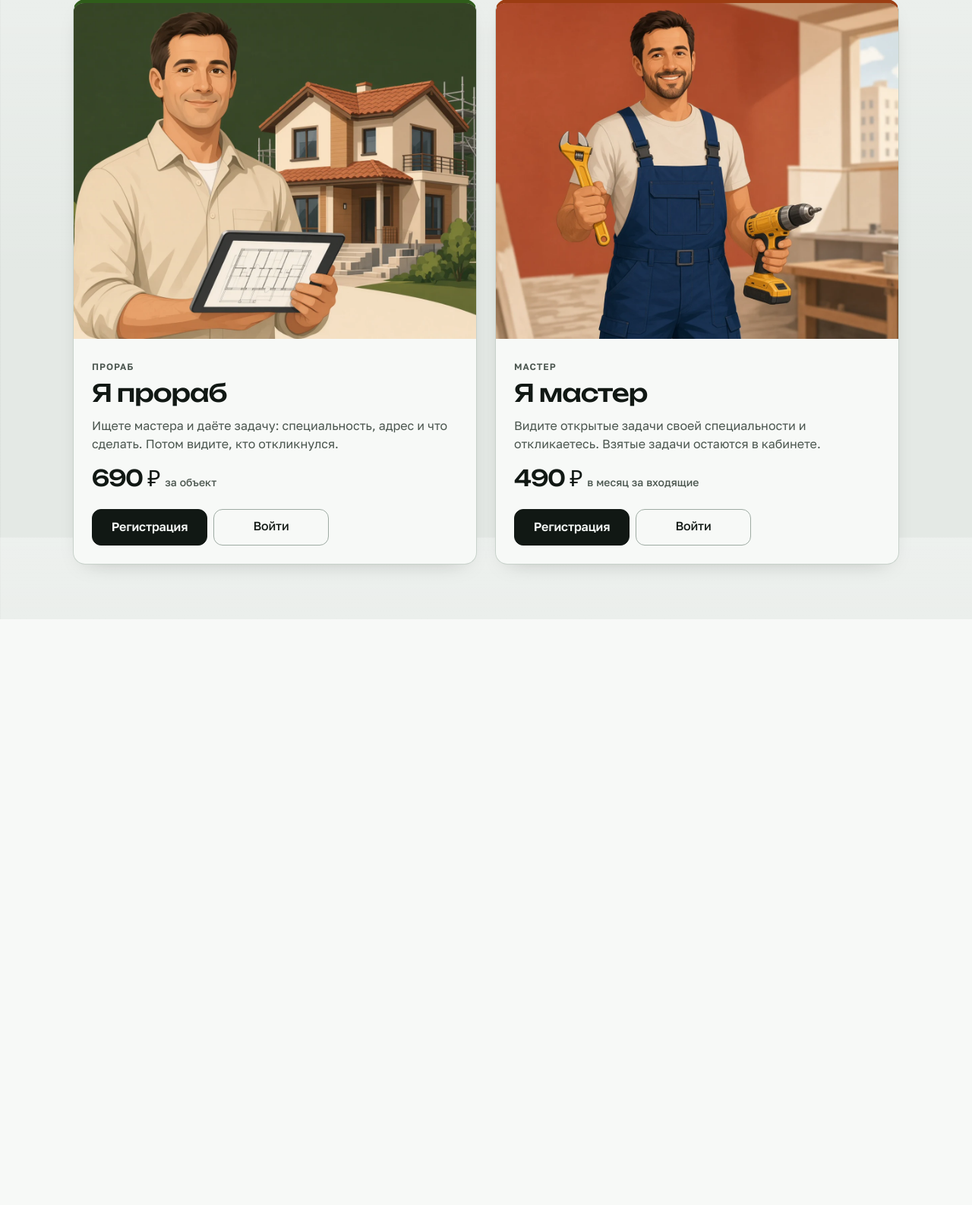
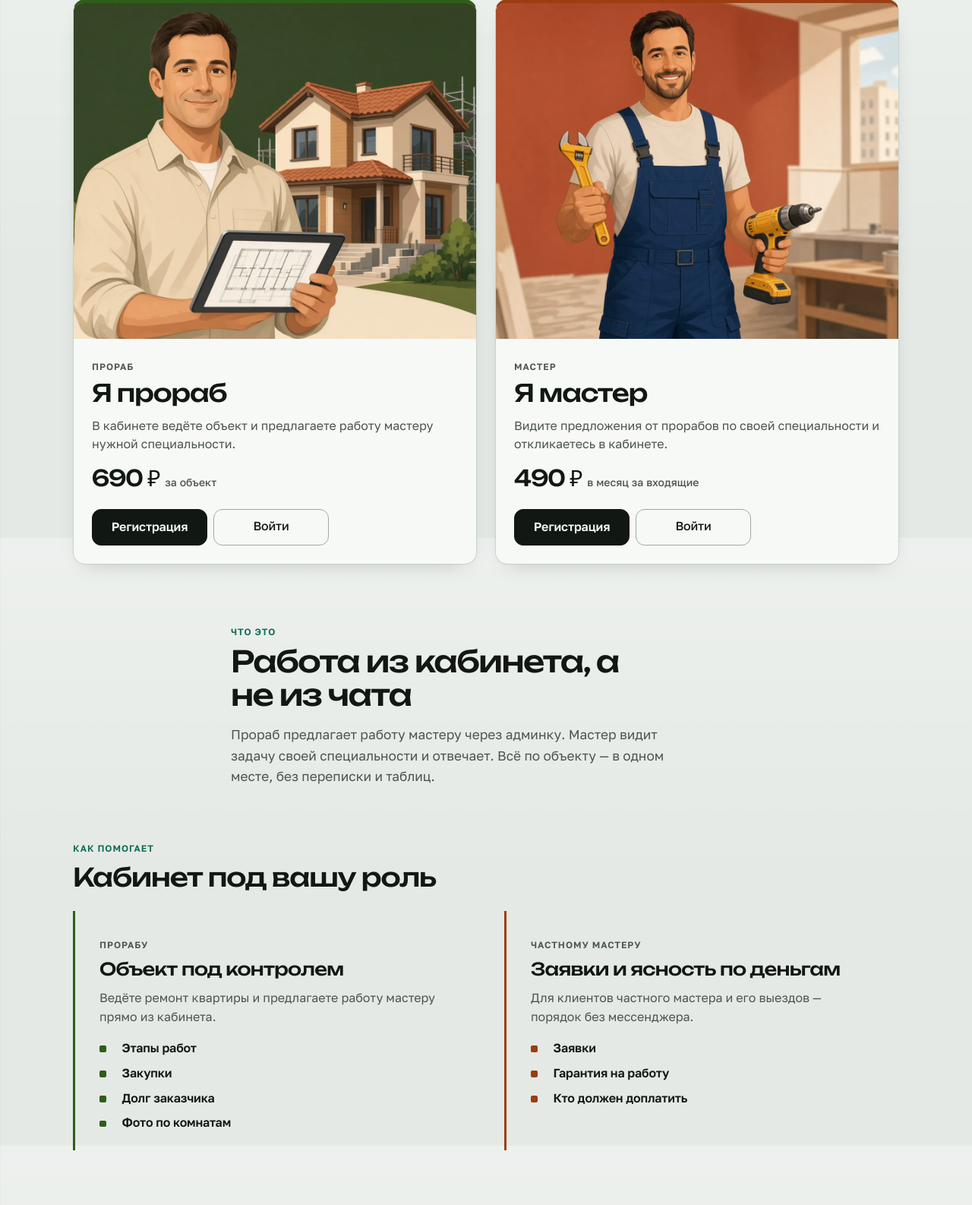
Before and after one commit to ryvkingleb-oss/first-project, a Node server app: page / in a window 1280 px wide. Shown: the part 93-1679 px from the top of the page at 76% size. Before the commit the page ends 908 px from the top, so only its background shows below. Run offline with Node 20, Linux system fonts and the light colour scheme; some web fonts are replaced.

Commit message:
Добавить на главную блоки «что это» и польза ролей
Прораб предлагает работу мастеру через кабинет; отдельно —
этапы/закупки/долг/фото для прораба и заявки/гарантия/доплата
для частного мастера.

Co-authored-by: ryvkingleb-oss <ryvkingleb-oss@users.noreply.github.com>

```diff
--- a/public/app.css
+++ b/public/app.css
@@ -957,6 +957,102 @@ a.tel { text-underline-offset: 0.15em; }
   padding-top: var(--space-5);
   width: 100%;
 }
+
+.home-story,
+.home-help {
+  width: min(100% - 32px, 68rem);
+  margin: var(--space-8) auto 0;
+}
+.home-story {
+  max-width: 42rem;
+  padding-top: var(--space-2);
+}
+.home-story h2 {
+  font-size: clamp(1.7rem, 3.5vw, 2.45rem);
+  letter-spacing: -0.04em;
+  line-height: 1.12;
+  max-width: 14em;
+}
+.home-story-lead {
+  margin-top: var(--space-4);
+  color: var(--text-muted);
+  font-size: 1.08rem;
+  line-height: 1.6;
+  max-width: 36rem;
+}
+
+.home-help-head { max-width: 36rem; margin-bottom: var(--space-5); }
+.home-help-head h2 {
+  font-size: clamp(1.55rem, 3vw, 2.1rem);
+  letter-spacing: -0.035em;
+}
+.home-help-grid {
+  display: grid;
+  gap: var(--space-5);
+}
+.home-help-block {
+  position: relative;
+  padding: var(--space-5) 0 var(--space-5) var(--space-5);
+  border-left: 3px solid var(--help, var(--accent));
+}
+.home-help-foreman { --help: var(--ok); --role: var(--ok); }
+.home-help-master { --help: var(--warn); --role: var(--warn); }
+.home-help-block h3 {
+  font-family: var(--display);
+  font-weight: 500;
+  font-size: clamp(1.2rem, 2.2vw, 1.45rem);
+  letter-spacing: -0.03em;
+  line-height: 1.2;
+}
+.home-help-block > p {
+  margin-top: var(--space-3);
+  color: var(--text-muted);
+  max-width: 28rem;
+}
+.home-help-block ul {
+  list-style: none;
+  padding: 0;
+  margin: var(--space-4) 0 0;
+  display: grid;
+  gap: var(--space-2);
+}
+.home-help-block li {
+  display: grid;
+  grid-template-columns: 1.1rem minmax(0, 1fr);
+  gap: var(--space-3);
+  align-items: baseline;
+  font-weight: 600;
+  letter-spacing: -0.01em;
+}
+.home-help-block li::before {
+  content: "";
+  width: 0.55rem;
+  height: 0.55rem;
+  margin-top: 0.4rem;
+  border-radius: 2px;
+  background: var(--help, var(--accent));
+}
+
+@media (prefers-reduced-motion: no-preference) {
+  .page-home .home-tile,
+  .page-home .home-story,
+  .page-home .home-help-block {
+    animation: rise-in 700ms var(--ease) both;
+  }
+  .page-home .home-tile-master { animation-delay: 120ms; }
+  .page-home .home-story { animation-delay: 180ms; }
+  .page-home .home-help-master { animation-delay: 120ms; }
+}
+
+@media (min-width: 800px) {
+  .home-help-grid {
+    grid-template-columns: repeat(2, minmax(0, 1fr));
+    gap: var(--space-7);
+  }
+  .home-help-block {
+    padding-left: var(--space-6);
+  }
+}
 .draw {
   display: block;
   width: 100%;
--- a/views/home.ejs
+++ b/views/home.ejs
@@ -5,7 +5,7 @@
     <%- include('partials/drawing', { role: 'foreman' }) %>
     <p class="kicker">Прораб</p>
     <h2>Я прораб</h2>
-    <p>Ищете мастера и даёте задачу: специальность, адрес и что сделать. Потом видите, кто откликнулся.</p>
+    <p>В кабинете ведёте объект и предлагаете работу мастеру нужной специальности.</p>
     <p class="home-price"><span class="num"><%= formatMoney(PRICES.objectRub) %></span> <span class="home-unit">за объект</span></p>
     <div class="home-actions">
       <a class="btn" href="/register/foreman">Регистрация</a>
@@ -16,7 +16,7 @@
     <%- include('partials/drawing', { role: 'master' }) %>
     <p class="kicker">Мастер</p>
     <h2>Я мастер</h2>
-    <p>Видите открытые задачи своей специальности и откликаетесь. Взятые задачи остаются в кабинете.</p>
+    <p>Видите предложения от прорабов по своей специальности и откликаетесь в кабинете.</p>
     <p class="home-price"><span class="num"><%= formatMoney(PRICES.masterMonthRub) %></span> <span class="home-unit">в месяц за входящие</span></p>
     <div class="home-actions">
       <a class="btn" href="/register/master">Регистрация</a>
@@ -24,4 +24,40 @@
     </div>
   </article>
 </section>
+
+<section class="home-story" aria-labelledby="story-title">
+  <p class="kicker">Что это</p>
+  <h2 id="story-title">Работа из кабинета, а не из чата</h2>
+  <p class="home-story-lead">Прораб предлагает работу мастеру через админку. Мастер видит задачу своей специальности и отвечает. Всё по объекту — в одном месте, без переписки и таблиц.</p>
+</section>
+
+<section class="home-help" aria-labelledby="help-title">
+  <div class="home-help-head">
+    <p class="kicker">Как помогает</p>
+    <h2 id="help-title">Кабинет под вашу роль</h2>
+  </div>
+  <div class="home-help-grid">
+    <article class="home-help-block home-help-foreman">
+      <p class="kicker">Прорабу</p>
+      <h3>Объект под контролем</h3>
+      <p>Ведёте ремонт квартиры и предлагаете работу мастеру прямо из кабинета.</p>
+      <ul>
+        <li>Этапы работ</li>
+        <li>Закупки</li>
+        <li>Долг заказчика</li>
+        <li>Фото по комнатам</li>
+      </ul>
+    </article>
+    <article class="home-help-block home-help-master">
+      <p class="kicker">Частному мастеру</p>
+      <h3>Заявки и ясность по деньгам</h3>
+      <p>Для клиентов частного мастера и его выездов — порядок без мессенджера.</p>
+      <ul>
+        <li>Заявки</li>
+        <li>Гарантия на работу</li>
+        <li>Кто должен доплатить</li>
+      </ul>
+    </article>
+  </div>
+</section>
 <%- include('partials/foot') %>
--- a/views/partials/head.ejs
+++ b/views/partials/head.ejs
@@ -5,7 +5,7 @@
   <meta name="viewport" content="width=device-width, initial-scale=1">
   <title><%= title %> — Наряд</title>
   <link rel="icon" href="/favicon.svg" type="image/svg+xml">
-  <link rel="stylesheet" href="/app.css?v=13">
+  <link rel="stylesheet" href="/app.css?v=14">
   <meta name="theme-color" content="#e4e9e5">
 </head>
 <body class="<%= user ? 'role-' + user.role : 'role-guest' %><%= (typeof home !== 'undefined' && home) ? ' page-home' : '' %>">
```
